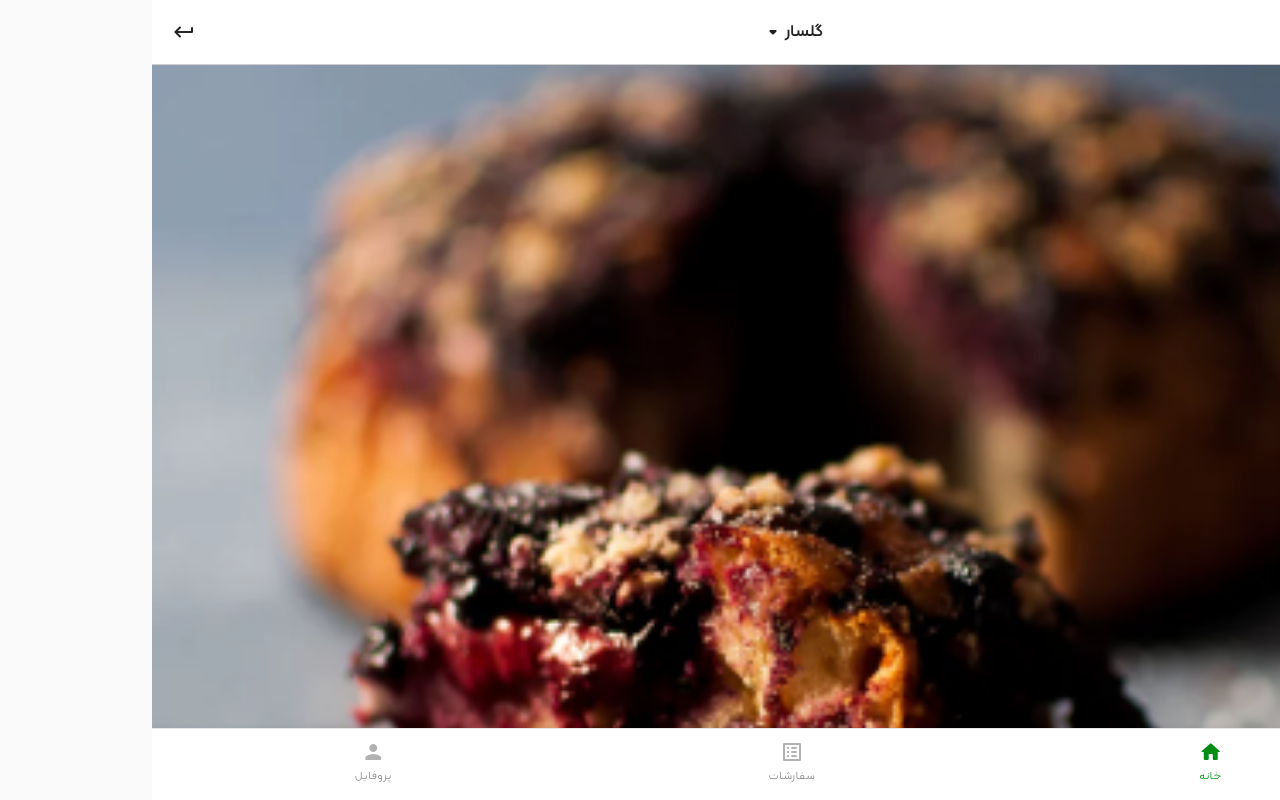
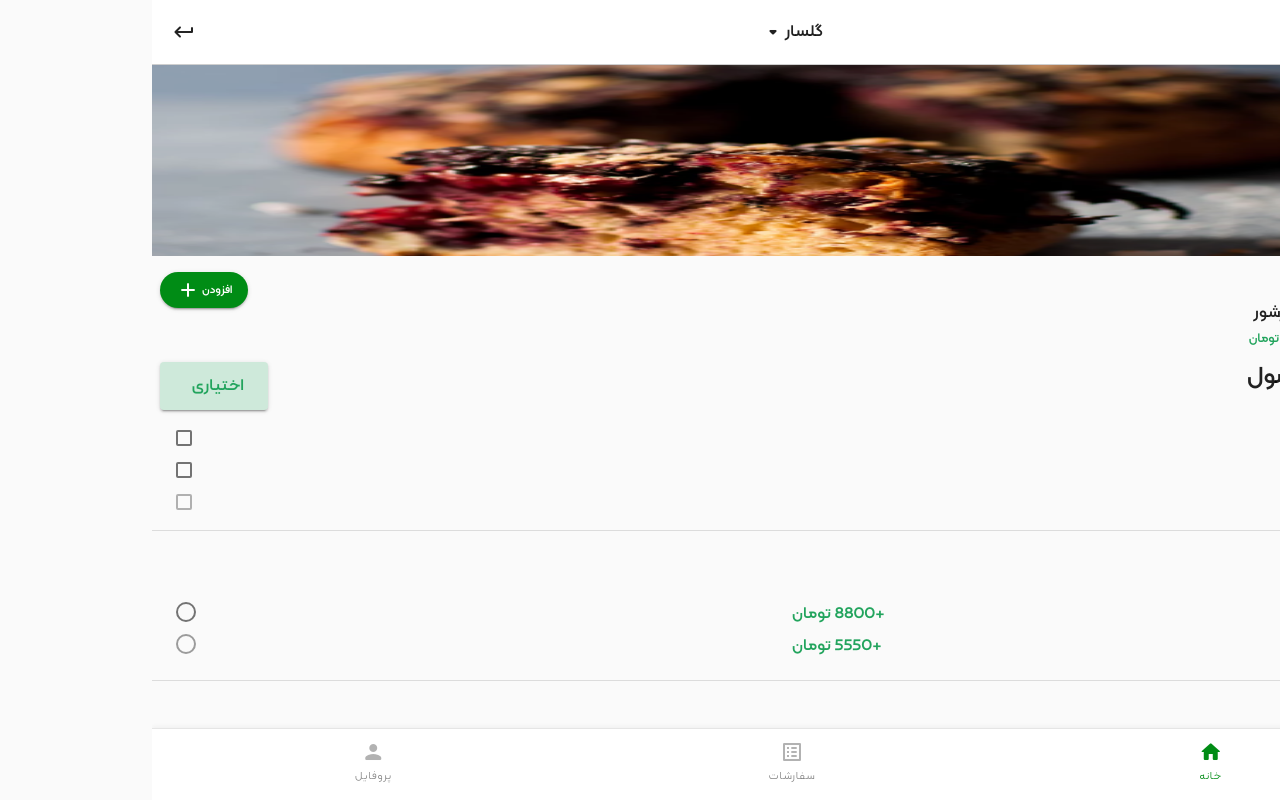
Before and after one commit to amirmfallah/mobydick-app-frontend, an Angular app: page /product in a window 1280 px wide. Built offline with nearby package versions, Linux system fonts and the light colour scheme.

Commit message:
[fix] some issues in product

```diff
--- a/src/app/product/product.component.html
+++ b/src/app/product/product.component.html
@@ -1,7 +1,7 @@
 <div class="w-100 overflow-auto">
   <app-top-nav-spacing></app-top-nav-spacing>
   <img [src]="product.thumbnail" class="w-100" />
-  <div class="top-content d-flex justify-content-around mt-3">
+  <div class="top-content d-flex justify-content-between mt-3 px-2">
     <div class="right-side">
       <h2>{{ product.name }}</h2>
       <p class="description opacity-64 align-self-start">
@@ -26,9 +26,19 @@
   <div class="ingredients-section">
     <div class="top-tab d-flex justify-content-between p-2">
       <h2>محتویات محصول</h2>
+      <mat-expansion-panel
+        class="expansion"
+        (opened)="panelOpenState = true"
+        (closed)="panelOpenState = false"
+        hideToggle
+        >
+        <mat-expansion-panel-header class="expansion-text">
+          اختیاری
+        </mat-expansion-panel-header>
+      </mat-expansion-panel>
     </div>
     <div
-      class="ingredients d-flex justify-content-between px-5 my-2"
+      class="ingredients d-flex justify-content-between px-3 my-2"
       *ngFor="let ingredient of product.ingredients"
     >
       <p>
@@ -46,14 +56,14 @@
     <div class="top-tab d-flex justify-content-between p-2">
       <h2>انتخاب نان</h2>
     </div>
-
     <div
-      class="ingredients d-flex justify-content-between px-5 my-2"
+      class="ingredients d-flex justify-content-between px-3 my-2"
       *ngFor="let bread of product.breads"
     >
-      <p>{{ bread.item.name }}</p>
-      <p class="price">+{{ bread.item.price }} تومان</p>
-
+      <div class="price-and-select d-flex justify-content-between w-50">
+        <p>{{ bread.item.name }}</p>
+        <p class="price">+{{ bread.item.price }} تومان</p>
+      </div>
       <mat-radio-button
         value="1"
         [disabled]="bread.item.available === false"
@@ -66,18 +76,17 @@
     <div class="top-tab d-flex justify-content-between p-2">
       <h2>انتخاب افزودنی</h2>
     </div>
-
     <div
-      class="ingredients d-flex justify-content-between px-5 my-2"
+      class="ingredients d-flex justify-content-between px-3 my-2"
       *ngFor="let option of product.optional"
     >
-      <p>{{ option.item.name }}</p>
-      <p class="price">+{{ option.item.price }} تومان</p>
-
+      <div class="price-and-select d-flex justify-content-between w-50">
+        <p>{{ option.item.name }}</p>
+        <p class="price">+{{ option.item.price }} تومان</p>
+      </div>
       <app-handlenumber></app-handlenumber>
     </div>
   </div>
-  <mat-divider class="my-4"></mat-divider>
+
   <app-bottom-nav-spacing></app-bottom-nav-spacing>
-
 </div>
--- a/src/app/product/product.component.scss
+++ b/src/app/product/product.component.scss
@@ -7,13 +7,13 @@ h2 {
   font-size: 30px;
   margin-bottom: 0;
 }
-.expantion {
+.expansion {
   background: rgba($color: #22a45d, $alpha: 0.2);
 }
-expantion-text {
+.expansion-text {
   font-weight: bold;
   font-size: 20px;
-  color: #22a45d;
+  color: #22a45d!important;
   text-align: center;
   letter-spacing: 0.444444px;
 }
@@ -28,3 +28,6 @@ p {
     transform: translateY(10%);
 
 }
+img{
+  height: 200px;
+}
```
